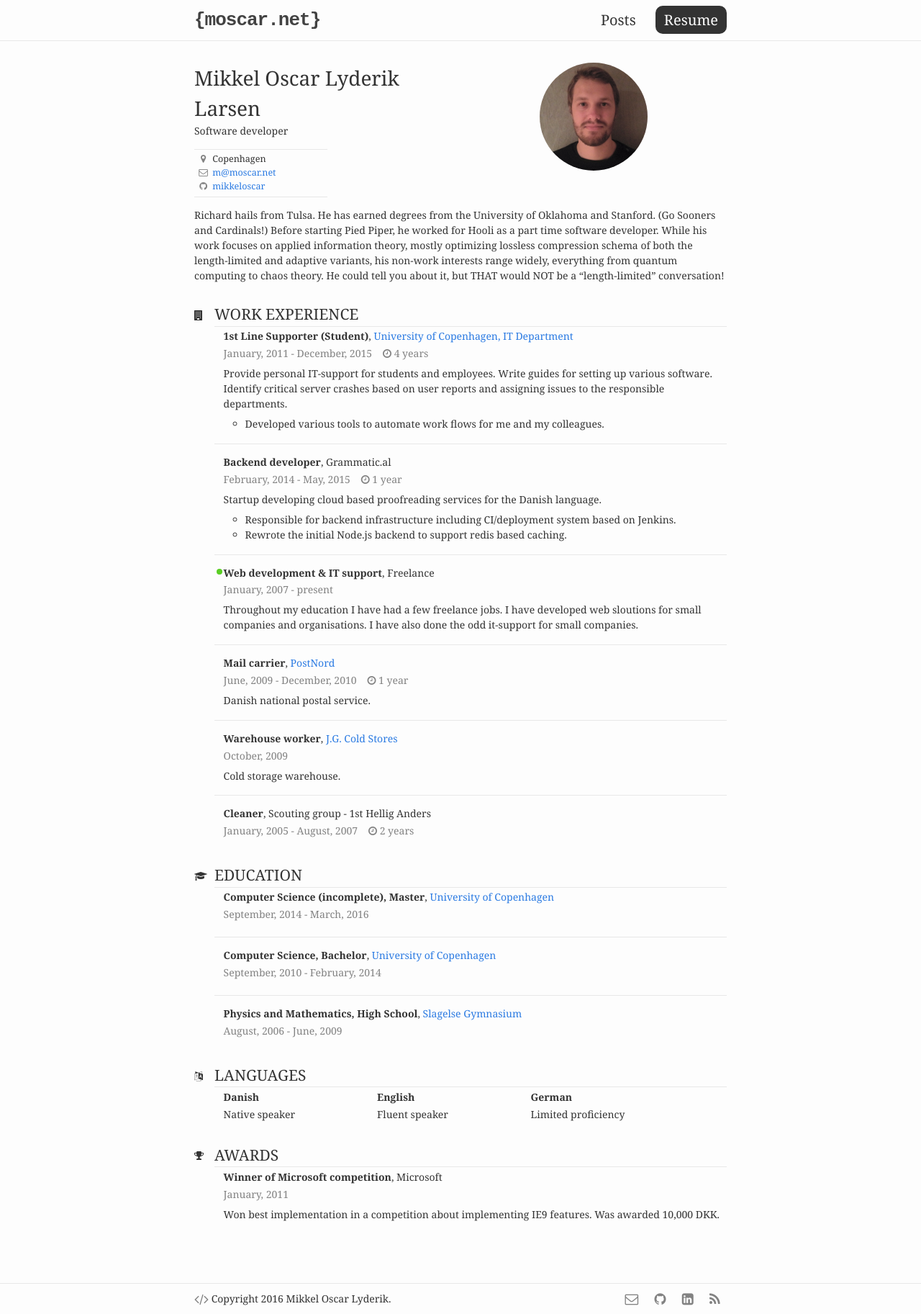
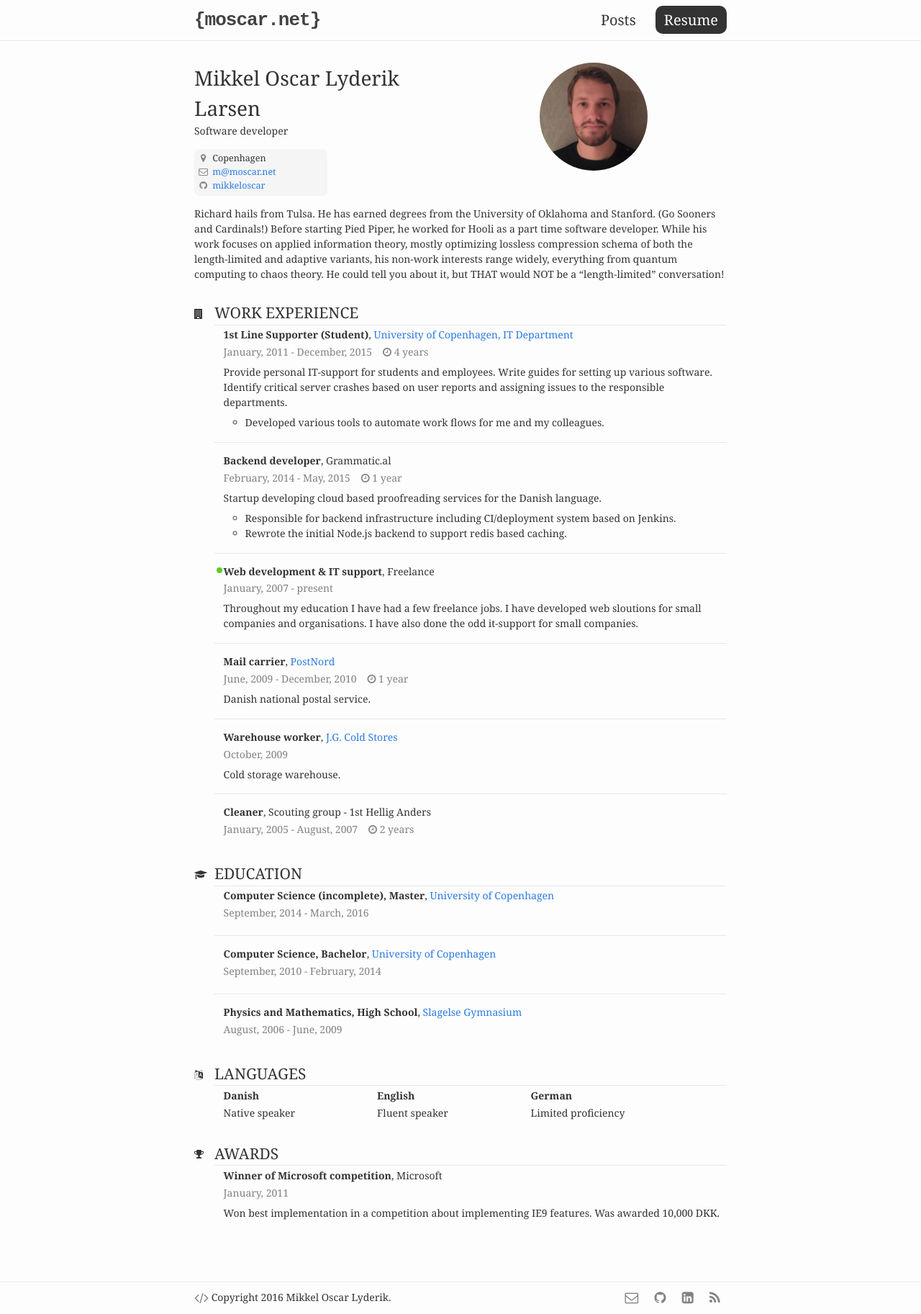
Before and after one commit to mikkeloscar/mikkeloscar.github.io, a Jekyll site: the page built from resume.html, in a window 1280 px wide. Shown: the whole page at 72% size. Built offline with Jekyll 4.4.1, drawn with Linux system fonts in a browser that asks for light colours; nearby versions of some CDN libraries.

Commit message:
Fix contact info layout on resume

```diff
--- a/_sass/_layout.scss
+++ b/_sass/_layout.scss
@@ -588,10 +588,10 @@ body.home {
   .contact {
     display: inline-block;
     width: 50%;
-    border-top: 1px solid $grey-color-light;
-    border-bottom: 1px solid $grey-color-light;
     padding: 0.3em 0;
     margin-bottom: 1em;
+    background: $grey-color-very-light;
+    border-radius: 0.5em;
 
     ul {
       list-style: none;
--- a/css/main.scss
+++ b/css/main.scss
@@ -34,6 +34,7 @@ $brand-color:      #2a7ae2;
 
 $grey-color:       #828282;
 $grey-color-light: lighten($grey-color, 40%);
+$grey-color-very-light: lighten($grey-color, 45%);
 $grey-color-dark:  darken($grey-color, 25%);
 
 // Width of the content area
```
